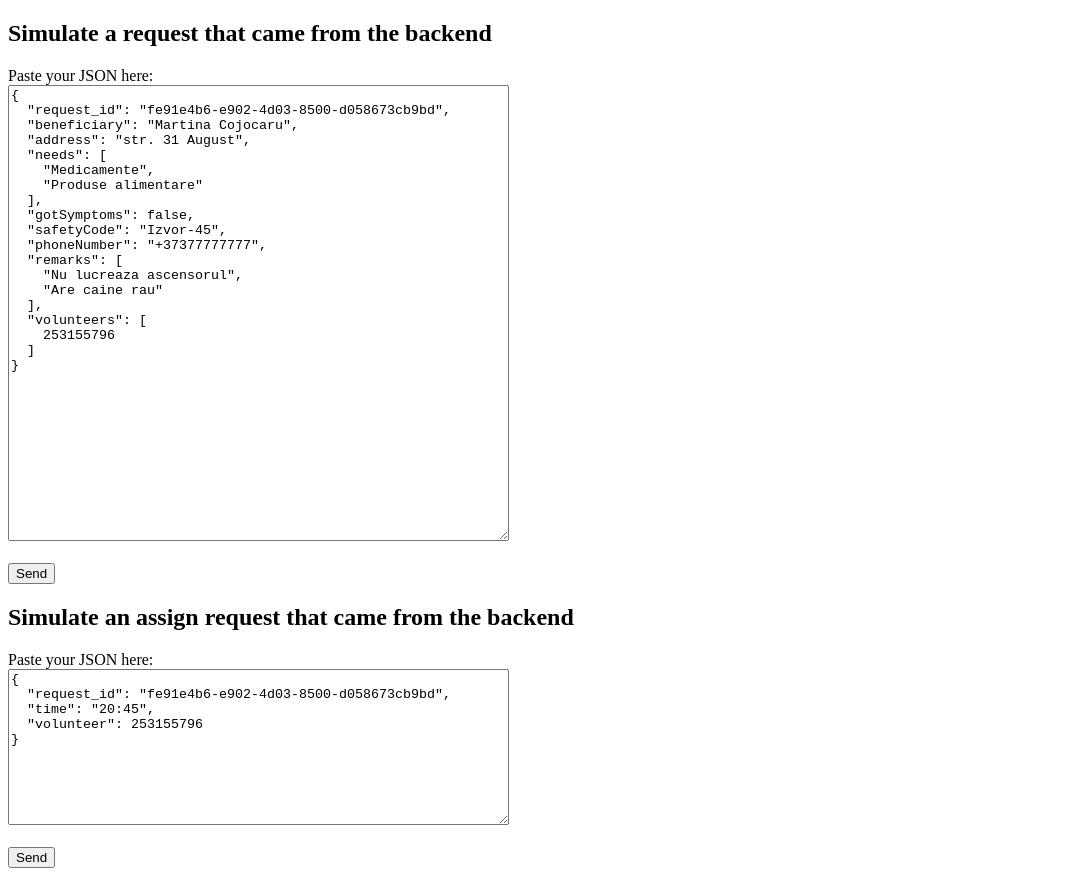
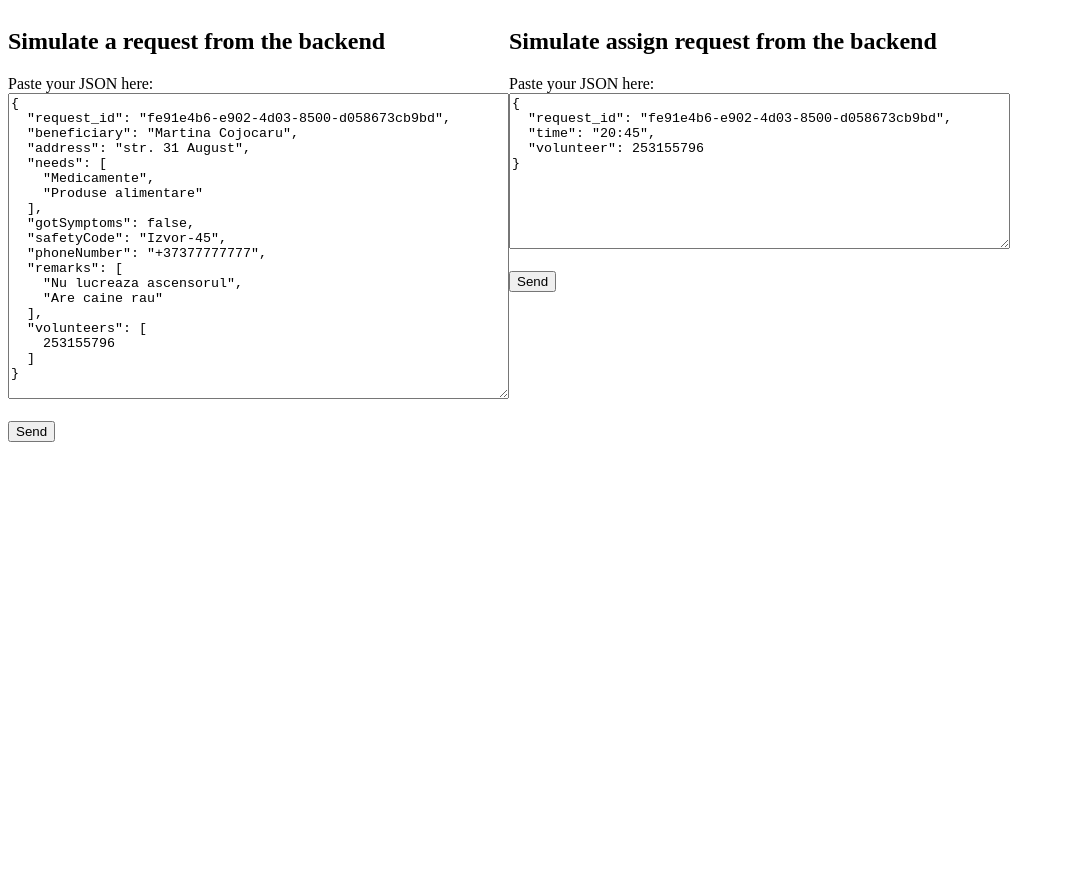
Before and after one commit to code4moldova/voluntar-telegram-client, a plain HTML site: page res/static/index.html in a window 1280 px wide. Shown: the whole page, without its empty margins (0-1065 px from the left). After the commit the page ends 800 px from the top, so only its background shows below. Drawn offline with Linux system fonts and the light colour scheme.

Commit message:
Prettify HTML helper

```diff
--- a/res/static/index.html
+++ b/res/static/index.html
@@ -16,9 +16,10 @@ function sendAssignRequest() {
 </script>
 <body>
 
-<h2>Simulate a request that came from the backend</h2>
+<div style="float:left;">
+<h2>Simulate a request from the backend</h2>
 Paste your JSON here:<br>
-<textarea id="payload" cols="60" rows="30">
+<textarea id="payload" cols="60" rows="20">
 {
   "request_id": "fe91e4b6-e902-4d03-8500-d058673cb9bd",
   "beneficiary": "Martina Cojocaru",
@@ -41,8 +42,10 @@ Paste your JSON here:<br>
 </textarea>
 <br><br>
 <input type="submit" value="Send" onclick="sendRequest()">
+</div>
 
-<h2>Simulate an <strong>assign</strong> request that came from the backend</h2>
+<div style="float:left;">
+<h2>Simulate <strong>assign</strong> request from the backend</h2>
 Paste your JSON here:<br>
 <textarea id="payload_assign" cols="60" rows="10">
 {
@@ -53,7 +56,7 @@ Paste your JSON here:<br>
 </textarea>
 <br><br>
 <input type="submit" value="Send" onclick="sendAssignRequest()">
-
+</div>
 
 </body>
 </html>
```
Also changed, not shown: 1 other file.
